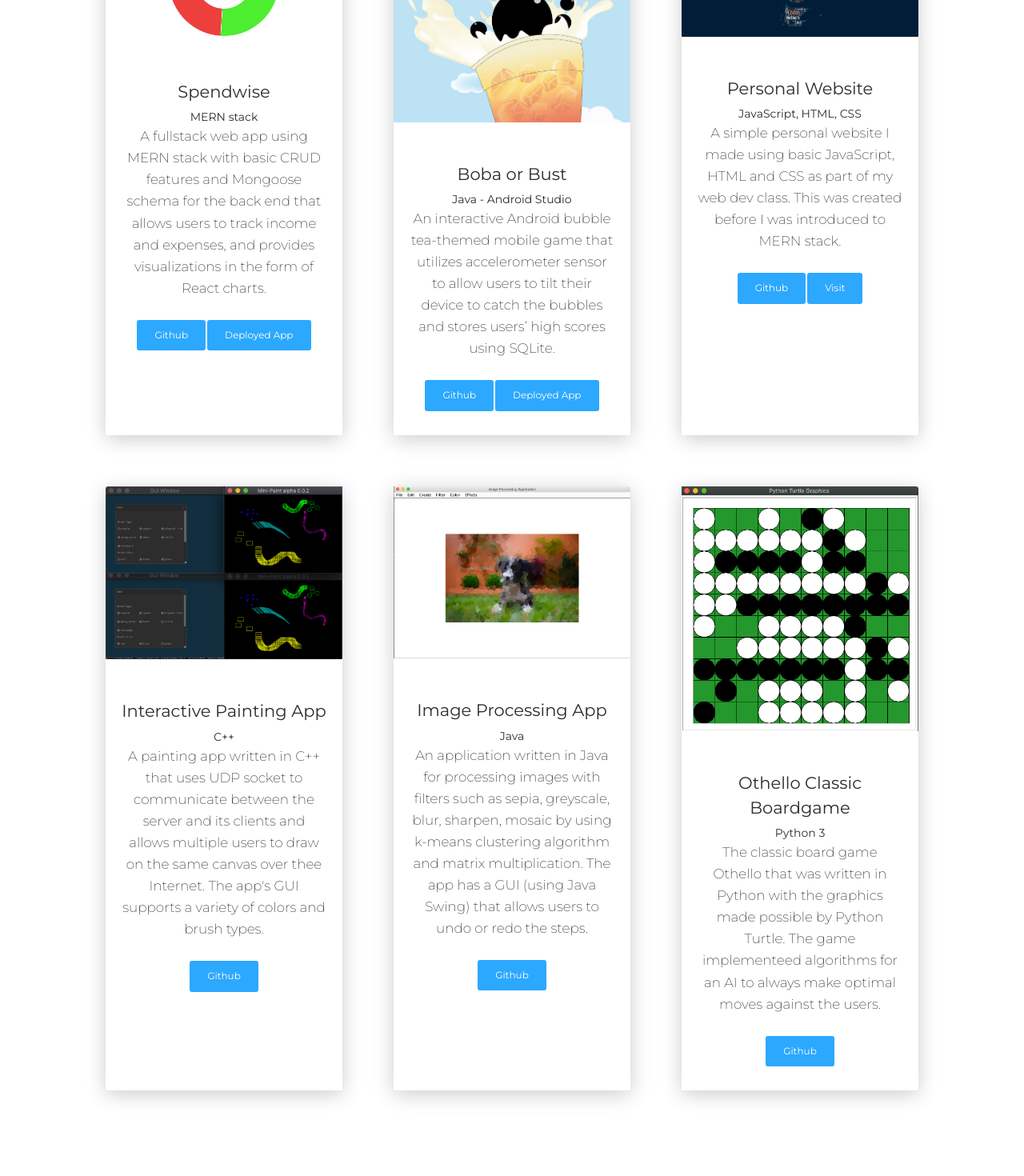
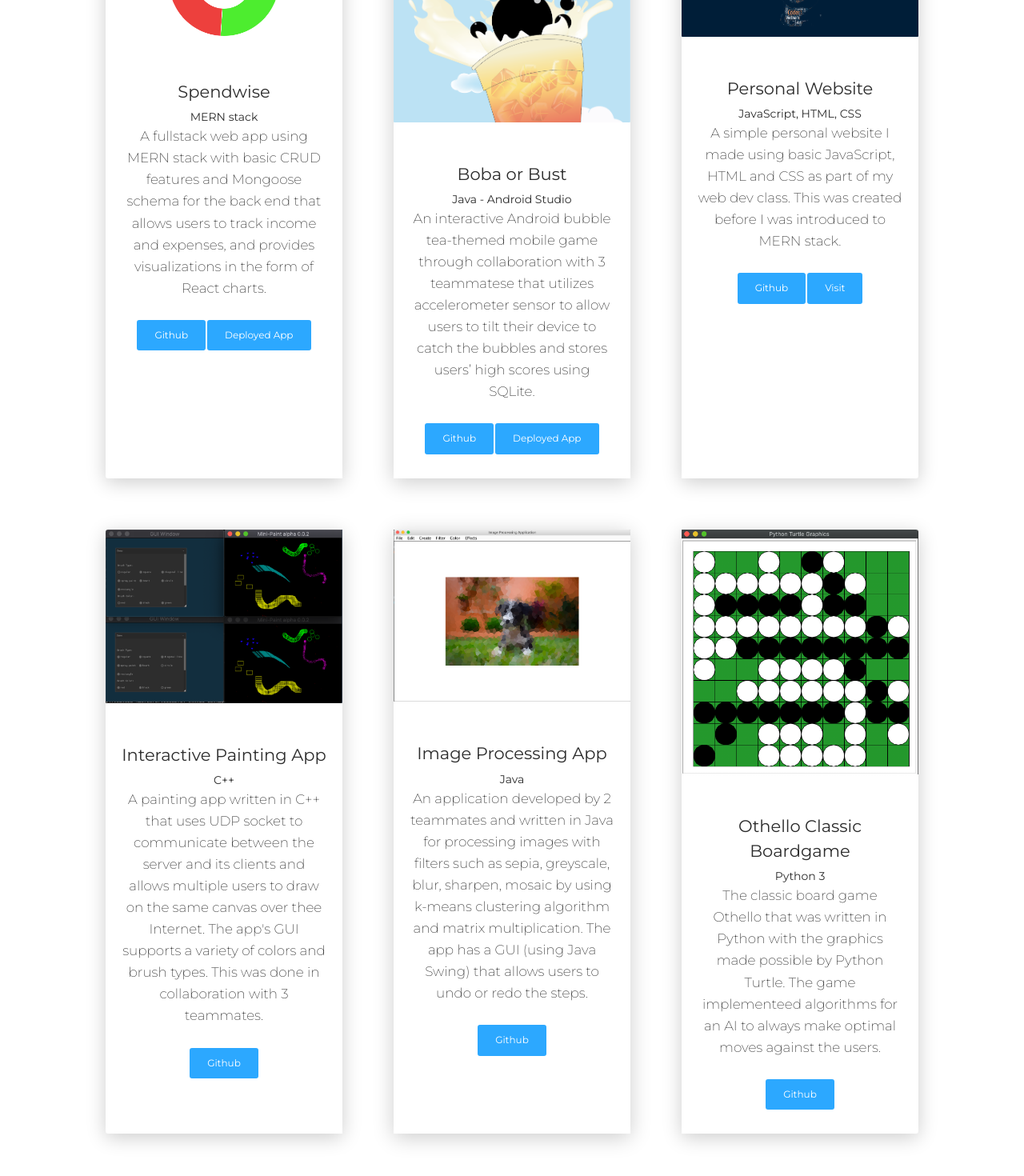
Before and after one commit to loitruong2412/PersonalWebsite, a React (Create React App) app: page /projects in a window 1280 px wide. Shown: the part 810-2280 px from the top of the page at 80% size. Built offline with nearby package versions, Linux system fonts and the light colour scheme.

Commit message:
modified project description

```diff
--- a/src/components/Projects.jsx
+++ b/src/components/Projects.jsx
@@ -66,7 +66,7 @@ export default function Projects() {
                   <CardBody>
                     <CardTitle tag="h4">Boba or Bust</CardTitle>
                     <CardSubtitle>Java - Android Studio</CardSubtitle>
-                    <CardText>An interactive Android bubble tea-themed mobile game that utilizes accelerometer sensor to allow users to tilt their device to catch the bubbles and stores users’ high scores using SQLite.</CardText>
+                    <CardText>An interactive Android bubble tea-themed mobile game through collaboration with 3 teammatese that utilizes accelerometer sensor to allow users to tilt their device to catch the bubbles and stores users’ high scores using SQLite.</CardText>
                     <Button
                       color="info"
                       target="_blank"
@@ -112,7 +112,7 @@ export default function Projects() {
                   <CardBody>
                     <CardTitle tag="h4">Interactive Painting App</CardTitle>
                     <CardSubtitle>C++</CardSubtitle>
-                    <CardText>A painting app written in C++ that uses UDP socket to communicate between the server and its clients and allows multiple users to draw on the same canvas over thee Internet. The app's GUI supports a variety of colors and brush types.</CardText>
+                    <CardText>A painting app written in C++ that uses UDP socket to communicate between the server and its clients and allows multiple users to draw on the same canvas over thee Internet. The app's GUI supports a variety of colors and brush types. This was done in collaboration with 3 teammates.</CardText>
                     <Button
                       color="info"
                       target="_blank"
@@ -127,7 +127,7 @@ export default function Projects() {
                   <CardBody>
                     <CardTitle tag="h4">Image Processing App</CardTitle>
                     <CardSubtitle>Java</CardSubtitle>
-                    <CardText>An application written in Java for processing images with filters such as sepia, greyscale, blur, sharpen, mosaic by using k-means clustering algorithm and matrix multiplication. The app has a GUI (using Java Swing) that allows users to undo or redo the steps.</CardText>
+                    <CardText>An application developed by 2 teammates and written in Java for processing images with filters such as sepia, greyscale, blur, sharpen, mosaic by using k-means clustering algorithm and matrix multiplication. The app has a GUI (using Java Swing) that allows users to undo or redo the steps.</CardText>
                     <Button
                       color="info"
                       href="https://github.com/loitruong2412/Academic-Projects/tree/master/Image%20Processing%20Application%20in%20Java"
```
